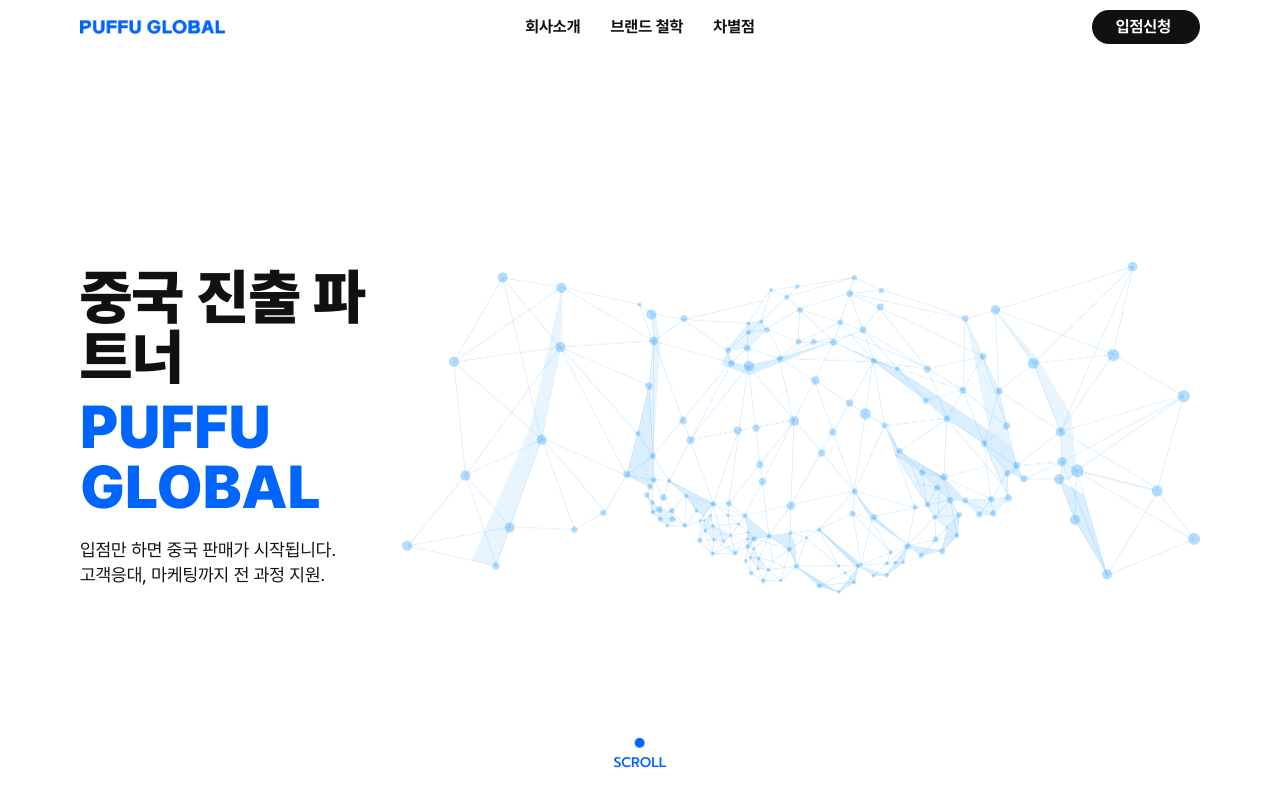
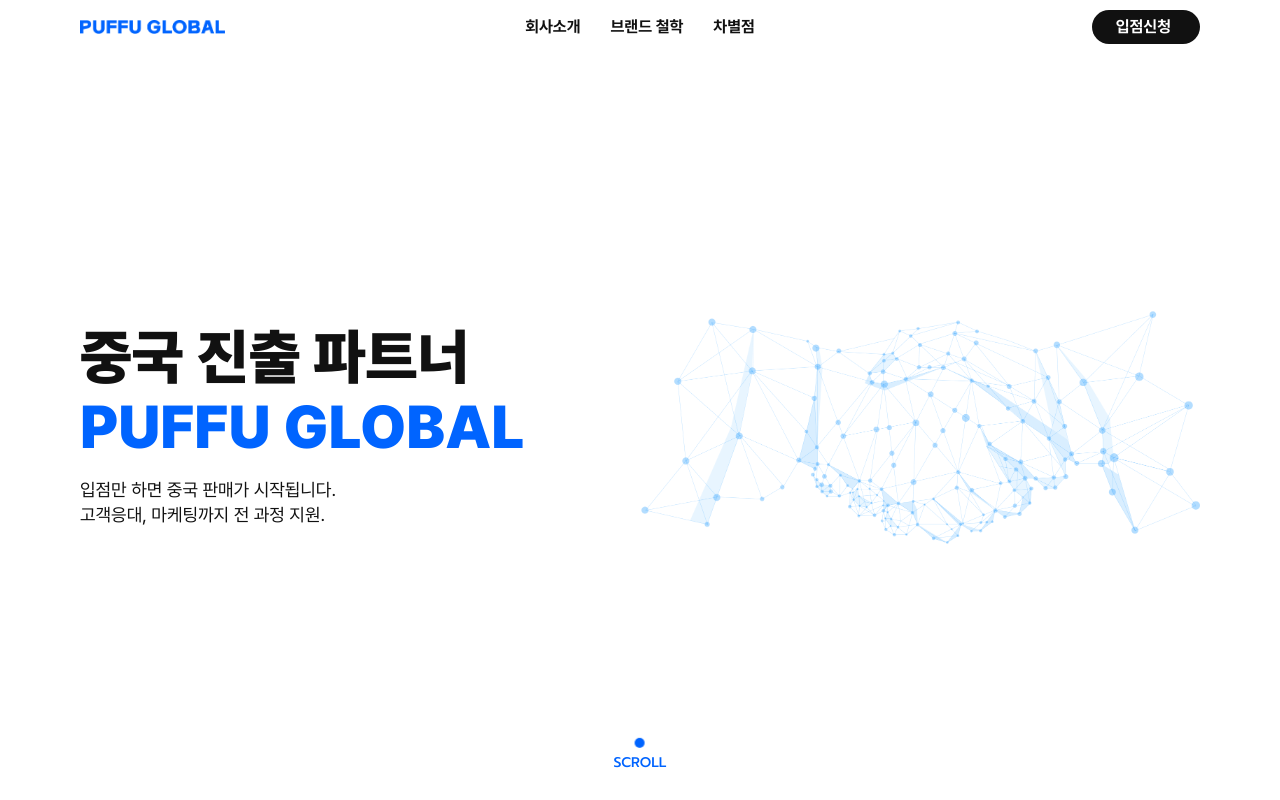
Before and after one commit to leejaejeong/puffu_global_02, a React (Create React App) app: page / in a window 1280 px wide. Shown: the top 800 px of the page. Built offline with nearby package versions, Linux system fonts and the light colour scheme.

Commit message:
레이아웃 구조 수정2

```diff
--- a/src/App.js
+++ b/src/App.js
@@ -67,7 +67,7 @@
                     </button>
                 </div>
             </header>
-            {/* <Section01 />
+            <Section01 />
             <Section02 />
             <Section03 />
             <Section04 />
@@ -75,14 +75,15 @@
             <Section06 />
             <Section07 />
             <Section08 />
-            <Section09 /> */}
-            {sections.map((sec, index) => (
+            <Section09 />
+            <Section10 />
+            {/* {sections.map((sec, index) => (
                 <div key={index} className={sec.className}>
                     <div ref={(el) => (sectionRefs.current[index] = el)}>
                         {sec.component}
                     </div>
                 </div>
-            ))}
+            ))} */}
 
         </div>
     );
--- a/src/component/Section01.module.css
+++ b/src/component/Section01.module.css
@@ -23,6 +23,10 @@
     align-items: center;
     width: 100%;
     height: 100%;
+}
+
+.heroTxt{
+    width: 50%;
 }
 
 .hero h1 {
@@ -57,7 +61,7 @@
 
 .heroImg {
     max-width: 800px;
-    width: 100%;
+    width: 50%;
 }
 
 .heroImg img {
@@ -152,4 +156,12 @@
     .hero {
         padding: 0 0 30px 0;
     }
+
+    .heroTxt{
+        width: 100%;
+    }
+
+    .heroImg {
+        width: 100%;
+    }
 }
--- a/src/component/Section03.module.css
+++ b/src/component/Section03.module.css
@@ -12,6 +12,7 @@
     align-items: center;
     box-sizing: border-box;
     padding: 0 6.25vw;
+    background-color: #0064FF;
 }
 
 .secBox02{
```
